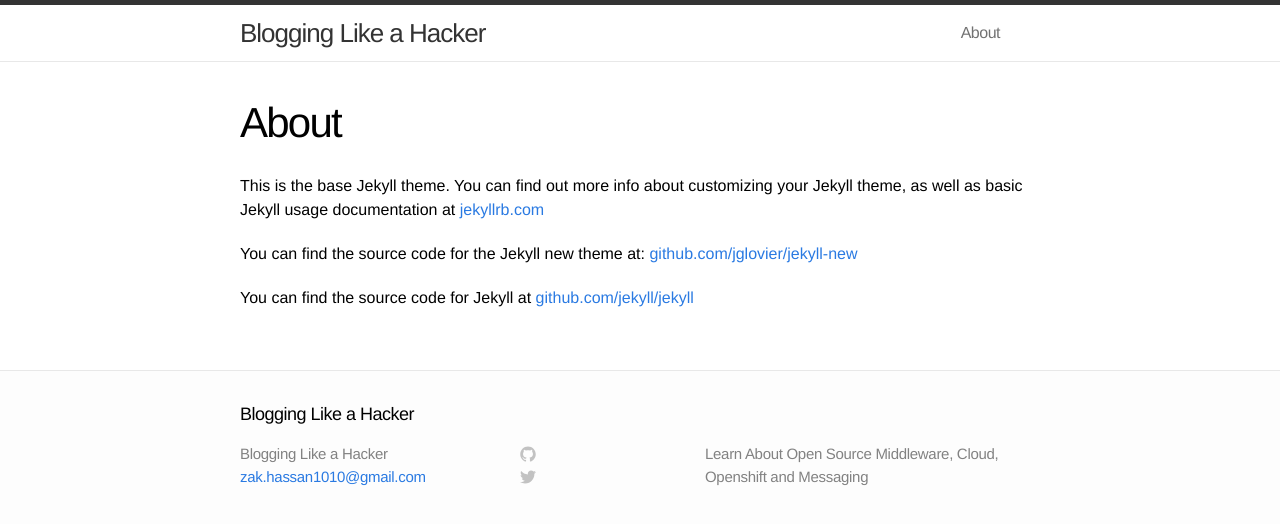
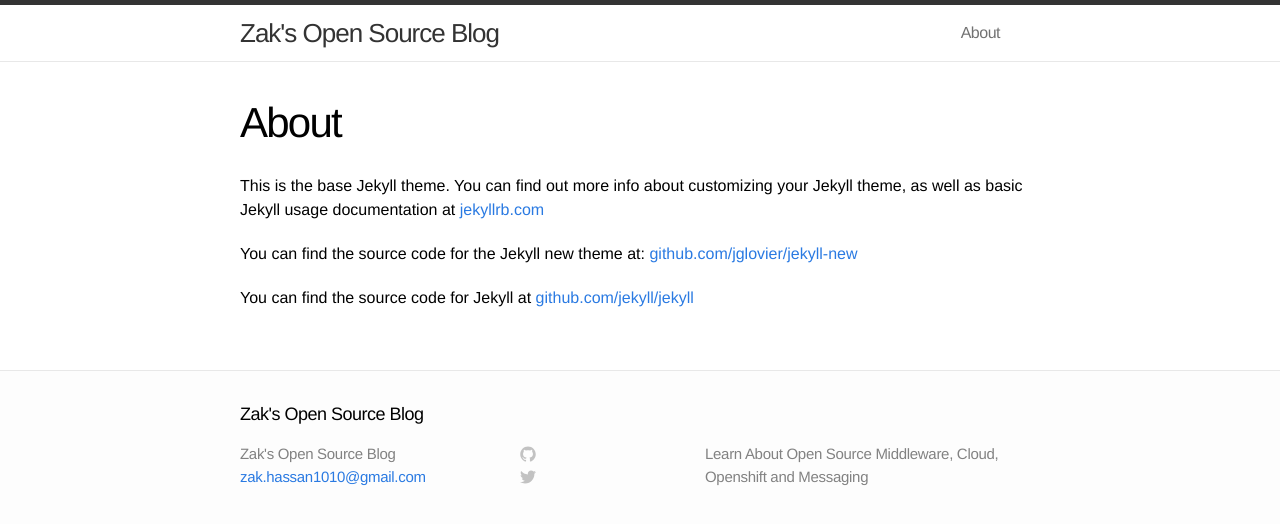
Before and after one commit to zak-hassan/zmhassan.github.io, a Jekyll site: the page built from about.md, in a window 1280 px wide. Shown: the top 524 px of the page. Built offline with Jekyll 4.4.1, drawn with Linux system fonts in a browser that asks for light colours.

Commit message:
updated title

```diff
--- a/_config.yml
+++ b/_config.yml
@@ -10,4 +10,4 @@
 permalink: pretty
 
 layout: post
-title: Blogging Like a Hacker
+title: Zak's Open Source Blog
```
